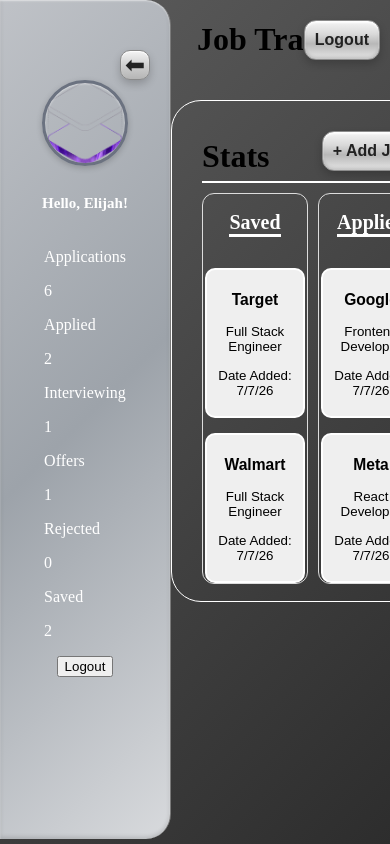
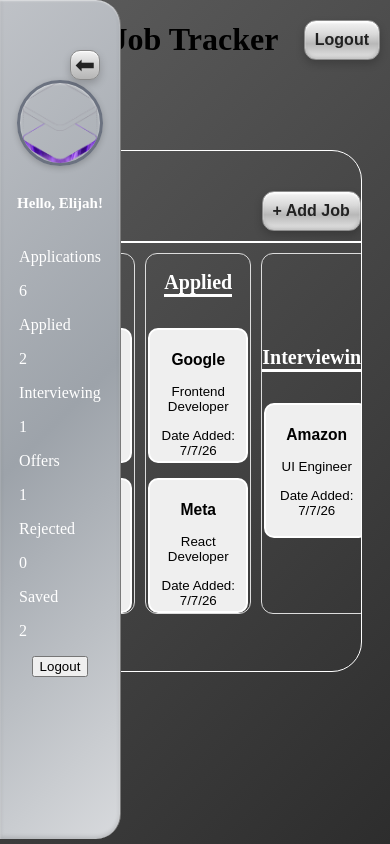
Before and after one commit to ElijahSWilliams/jobTracker, a React (Vite) app: page / in a window 390 px wide. Built offline with nearby package versions, Linux system fonts and the light colour scheme.

Commit message:
Profile toggle button working for smaller screens

```diff
--- a/src/App.tsx
+++ b/src/App.tsx
@@ -113,7 +113,11 @@ function App() {
       />
 
       <div className="app__main">
-        <Header isSignedIn={isSignedIn} />
+        <Header
+          isSignedIn={isSignedIn}
+          open={sidebarOpen}
+          toggleSideBar={toggleSidebar}
+        />
         <Routes>
           <Route
             path="/"
--- a/src/Header/Header.css
+++ b/src/Header/Header.css
@@ -40,3 +40,51 @@
   margin-bottom: 10px;
   transition: all 0.2s ease;
 }
+
+.header__profile_toggle {
+  position: absolute;
+
+  left: 8px;
+
+  padding: 10px 10px;
+
+  background: linear-gradient(
+    to bottom,
+    #f5f5f5 0%,
+    #d9d9d9 35%,
+    #b8b8b8 60%,
+    #e6e6e6 100%
+  );
+
+  color: #222;
+  font-size: 16px;
+  font-weight: 600;
+
+  border: 1px solid #8c8c8c;
+  border-radius: 12px;
+
+  cursor: pointer;
+
+  box-shadow:
+    0 4px 8px rgba(0, 0, 0, 0.2),
+    inset 0 2px 2px rgba(255, 255, 255, 0.9),
+    inset 0 -2px 3px rgba(0, 0, 0, 0.15);
+
+  margin-top: 20px;
+  margin-bottom: 10px;
+  transition: all 0.2s ease;
+
+  display: none;
+}
+
+@media (max-width: 768px) {
+  .header {
+    height: 50px;
+  }
+}
+
+@media (max-width: 425px) {
+  .header__profile_toggle {
+    display: flex;
+  }
+}
--- a/src/Header/Header.tsx
+++ b/src/Header/Header.tsx
@@ -2,15 +2,22 @@ import "./Header.css";
 
 type HeaderProps = {
   isSignedIn: boolean;
+  toggleSideBar: () => void;
+  open: boolean;
 };
 
-function Header({ isSignedIn }: HeaderProps) {
+function Header({ isSignedIn, toggleSideBar, open }: HeaderProps) {
   return (
     <div className="header">
       <h1 className="header__title">Job Tracker</h1>
       <button className="header__account-btn">
         {isSignedIn ? "Logout" : "Login"}
       </button>
+
+      {/* Displays only on mobile */}
+      <button className="header__profile_toggle" onClick={toggleSideBar}>
+        {open ? "⬅" : "➡"}
+      </button>
     </div>
   );
 }
--- a/src/Main/Main.css
+++ b/src/Main/Main.css
@@ -15,7 +15,6 @@ padding: 0px 30px;
 
   overflow-y: auto;
 
-
   /* Hide scrollbar - Firefox */
   scrollbar-width: none;
 
@@ -26,8 +25,6 @@ overflow-y: auto;
 /* Hide scrollbar - Chrome/Safari */
 .main::-webkit-scrollbar {
   display: none;
-
-
 }
 
 .main__header {
@@ -75,14 +72,11 @@ overflow-y: auto;
   display: grid;
   grid-template-columns: repeat(5, 1fr);
   gap: 10px;
-
 }
 
 .main__title {
   text-align: center;
   margin: 0;
-
-
 }
 
 .main__box {
@@ -102,22 +96,18 @@ margin: 0;
 
   font-weight: bold;
   color: white;
-
-   /*  max-height: 600px; */
-
-    /* overflow-y: auto; */
 }
 
 .main__box_header {
   font-size: 20px;
   border-bottom: 3px solid white;
-
 }
 
 .main__box-card {
   margin: 0 2px;
-    max-width: 200px;
+  max-width: 110px;
   min-width: 100px;
+  height: 135px;
   border: 2px solid white;
   border-radius: 10px;
 
@@ -131,11 +121,20 @@ margin: 0;
 /* Mobile */
 
 @media (max-width: 1024px) {
-
   .main {
     max-width: 700px;
-
-
+  }
 }
 
+@media (max-width: 768px) {
+  .main {
+    max-width: 85%;
+    margin-top: 100px;
   }
+}
+
+@media (max-width: 425px) {
+  .main {
+    padding: 10px 0px;
+  }
+}
--- a/src/Profile/Profile.css
+++ b/src/Profile/Profile.css
@@ -3,21 +3,12 @@
   height: 97vh;
   padding: 10px;
 
-  background: linear-gradient(
-      135deg,
-      #bfc2c7,
-      #9da3aa,
-      #d8dadd
-  );
+  background: linear-gradient(135deg, #bfc2c7, #9da3aa, #d8dadd);
 
   backdrop-filter: blur(8px);
   -webkit-backdrop-filter: blur(8px);
 
   color: white;
-
-  /* display: flex;
-  flex-direction: column;
-  align-items: center; */
 
   border-right: 1px solid #7a7a7a;
   border-radius: 0 25px 25px 0;
@@ -26,10 +17,9 @@
     inset 0 1px 2px rgba(255, 255, 255, 0.6),
     inset 0 -2px 4px rgba(0, 0, 0, 0.15);
 
-  transition: width 0.3s ease;
+  transition: width 0.3s ease, transform 0.3s ease;
   overflow: hidden;
-
-
+  transform: translateX(0);
 }
 
 .profile__toggle {
@@ -47,12 +37,7 @@
   border: 1px solid #8a8a8a;
   border-radius: 10px;
 
-  background: linear-gradient(
-    to bottom,
-    #f5f5f5,
-    #d0d0d0,
-    #b5b5b5
-  );
+  background: linear-gradient(to bottom, #f5f5f5, #d0d0d0, #b5b5b5);
 
   color: #222;
   font-size: 24px;
@@ -62,7 +47,9 @@
     0 4px 8px rgba(0, 0, 0, 0.2),
     inset 0 1px 1px rgba(255, 255, 255, 0.9);
 
-  transition: transform 0.2s ease, box-shadow 0.2s ease;
+  transition:
+    transform 0.2s ease,
+    box-shadow 0.2s ease;
 }
 
 .profile__toggle:hover {
@@ -76,9 +63,14 @@
   transform: translateY(1px);
 }
 
+.profile-open {
+  transform: translateX(0);
+}
+
 .profile-closed {
   width: 100px;
   padding: 10px;
+  transform: translateX(0);
 }
 
 .profile__content {
@@ -87,13 +79,11 @@
   align-items: center;
 
   transition: opacity 0.2s ease;
-
 }
 
 .profile-closed .profile__content {
   opacity: 0;
   pointer-events: none;
-
 }
 
 .profile__image-wrapper {
@@ -121,7 +111,6 @@
   opacity: 0.85;
 }
 
-
 .profile__name {
   font-size: 20px;
   font-weight: 600;
@@ -132,10 +121,8 @@
   color: white;
 }
 
-
 /* Mobile */
 @media (max-width: 1024px) {
-
   .profile {
     width: 150px;
   }
@@ -149,12 +136,34 @@
     height: 80px;
   }
 
-
   .profile__content {
-
   }
 
   .profile-closed {
-    width: 40px;
+    /*   width: 40px; */
   }
 }
+
+@media (max-width: 768px) {
+  .profile {
+    /*  transform: translateX(-100%); */
+    width: 100px;
+  }
+
+  .profile__closed {
+    /* display: none; */
+  }
+}
+
+@media (max-width: 425px) {
+  .profile {
+    position: fixed;
+    left: 0;
+    top: 0;
+    z-index: 20;
+  }
+
+  .profile-closed {
+    transform: translateX(-100%);
+  }
+}
```
Lines whose indentation alone changed are shown as unchanged.
